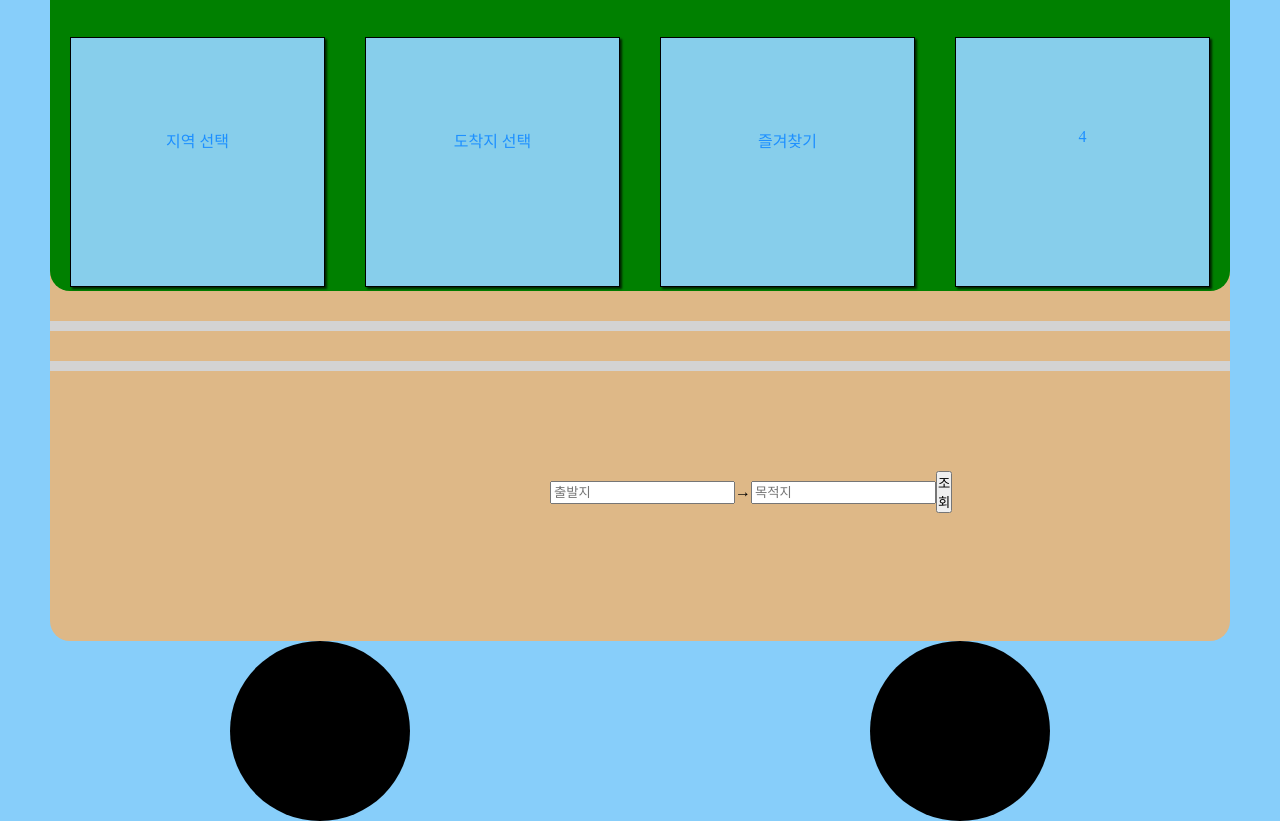
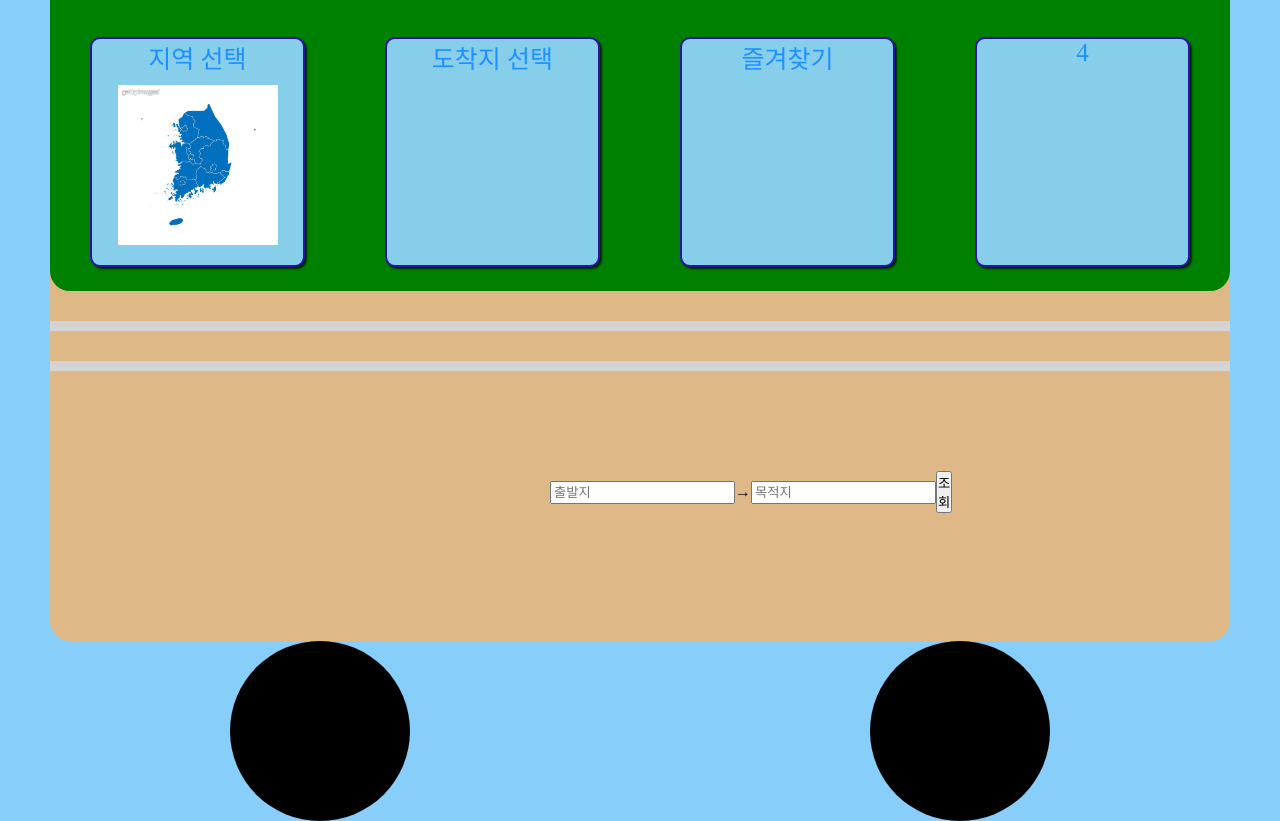
Before and after one commit to 2gechan/Biz-2023-505-UIUX, a plain HTML site: page bus/index2.html in a window 1280 px wide. Shown: the part 129-950 px from the top of the page. Drawn offline with Linux system fonts and the light colour scheme.

Commit message:
요구사항_정의_설계

```diff
--- a/bus/index2.css
+++ b/bus/index2.css
@@ -48,25 +48,26 @@ section {
 
 article {
   flex: 1;
-  margin-top: 30px;
-  margin: 40px 20px;
+  margin: 40px 40px;
   background-color: skyblue;
-  border: 1px solid black;
-  height: 250px;
+  height: 230px;
   color: dodgerblue;
+  border: 2px solid rgb(45, 17, 168);
+  border-radius: 10px;
   box-shadow: 2px 2px 2px rgba(0, 0, 0, 0.7);
 }
 
 article a {
   transition: 0.7s;
+  font-size: 25px;
+}
+
+img {
+  margin-top: 10px;
 }
 
 article a:hover {
   border-bottom: 3px solid rgb(255, 230, 0);
-}
-
-article div {
-  margin-top: 90px;
 }
 
 div.line {
--- a/bus/index2.html
+++ b/bus/index2.html
@@ -13,12 +13,14 @@
         <div><h1>시외버스</h1></div>
         <section>
           <article>
-            <div>
+            <div id="select_area">
               <a href=""
                 >지역 선택
                 <!-- (출발지, 목적지) -->
               </a>
             </div>
+
+            <img src="지도.jpg" width="160px" height="160px" />
           </article>
           <article>
             <div>
--- a/html_03_uri_erp/dept.css
+++ b/html_03_uri_erp/dept.css
@@ -142,7 +142,7 @@ article.dept input {
   /* width: 60%; */
   flex: 2;
   border-radius: 5px;
-  outline: 1 yellow;
+  outline: none;
   border: 1px solid #aaa;
 }
 
--- a/html_03_uri_erp/main.css
+++ b/html_03_uri_erp/main.css
@@ -13,9 +13,8 @@ a {
 header {
   background-color: deepskyblue;
   color: white;
-  padding: 20px;
+  padding: 1rem;
   text-align: center;
-  font-size: 20px;
 }
 
 nav {
```
Also changed, not shown: html_03_uri_erp/dept_main2.html (+2 -1 lines), bus/목적지.png (added), bus/시외버스.drawio.png (added), bus/지도.jpg (added), bus/타요타요.jpg (added), html_04_movies/[영화정보서비스] 영화정보.png (added), html_04_movies/기생충.jpg (added), html_04_movies/범죄도시3.jpg (added), 6 other files.
